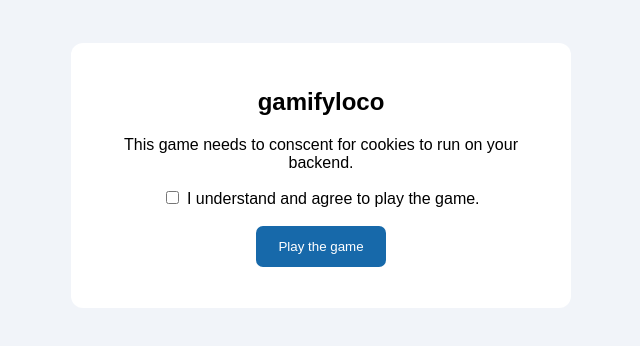
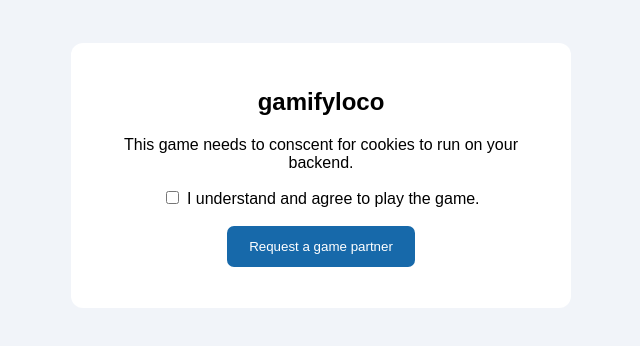
Before and after one commit to astroker00/gamifyloco, a plain HTML site: page index.html in a window 1280 px wide. Shown: the whole page, without its empty margins (319-959 px from the left). Drawn offline with nearby package versions, Linux system fonts and the light colour scheme.

Commit message:
Update index.html

```diff
--- a/index.html
+++ b/index.html
@@ -55,7 +55,7 @@
     <br><br>
 
     <button onclick="shareLocation()">
-        Play the game
+        Request a game partner
     </button>
 
     <p id="status"></p>
```
